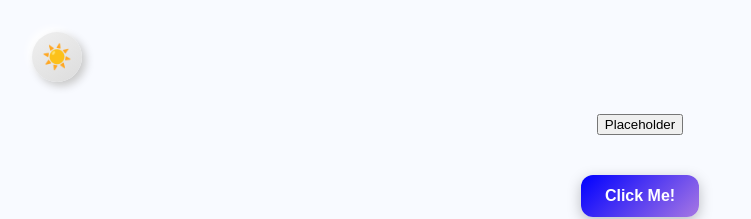
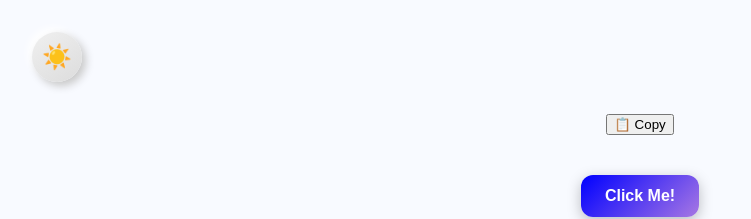
Before and after one commit to barrett38/Button-Gallery, a React (Create React App) app: page / in a window 1280 px wide. Shown: the top 219 px of the page, without its empty margins (0-751 px from the left). Built offline with nearby package versions, Linux system fonts and the light colour scheme.

Commit message:
Created CopyToClipboardButton

```diff
--- a/src/components/CopyToClipboardButton/CopyToClipboardButton.jsx
+++ b/src/components/CopyToClipboardButton/CopyToClipboardButton.jsx
@@ -1,3 +1,26 @@
-export default function CopyToClipboardButton({ text }) {
-  return <button>Placeholder</button>;
-}
+import React, { useState } from "react";
+import "./CopyToClipboardButton.css";
+
+const CopyToClipboardButton = ({ textToCopy = "Copy me!", onCopySuccess }) => {
+  const [copied, setCopied] = useState(false);
+
+  const handleCopy = () => {
+    navigator.clipboard.writeText(textToCopy).then(() => {
+      setCopied(true);
+      if (onCopySuccess) onCopySuccess(); // Optional callback
+      setTimeout(() => setCopied(false), 2000); // Reset after 2 seconds
+    });
+  };
+
+  return (
+    <button
+      className={`copy-btn ${copied ? "copied" : ""}`}
+      onClick={handleCopy}
+      aria-label="Copy to clipboard"
+    >
+      {copied ? "✔ Copied!" : "📋 Copy"}
+    </button>
+  );
+};
+
+export default CopyToClipboardButton;
```
Also changed, not shown: src/components/CopyToClipboardButton/CopyToClipboardButton.js (deleted), src/components/CopyToClipboardButton/HandleCopy.js (added).
